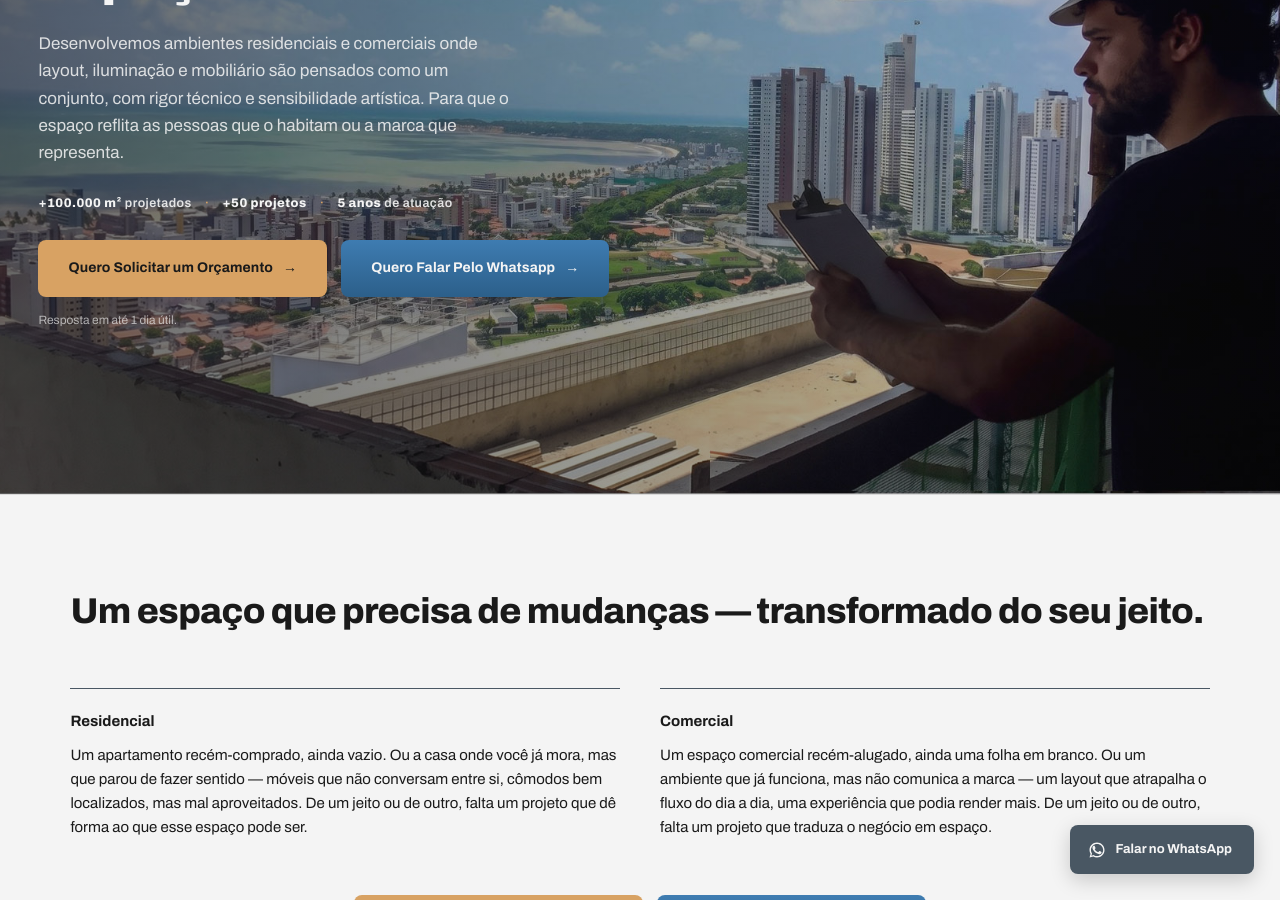
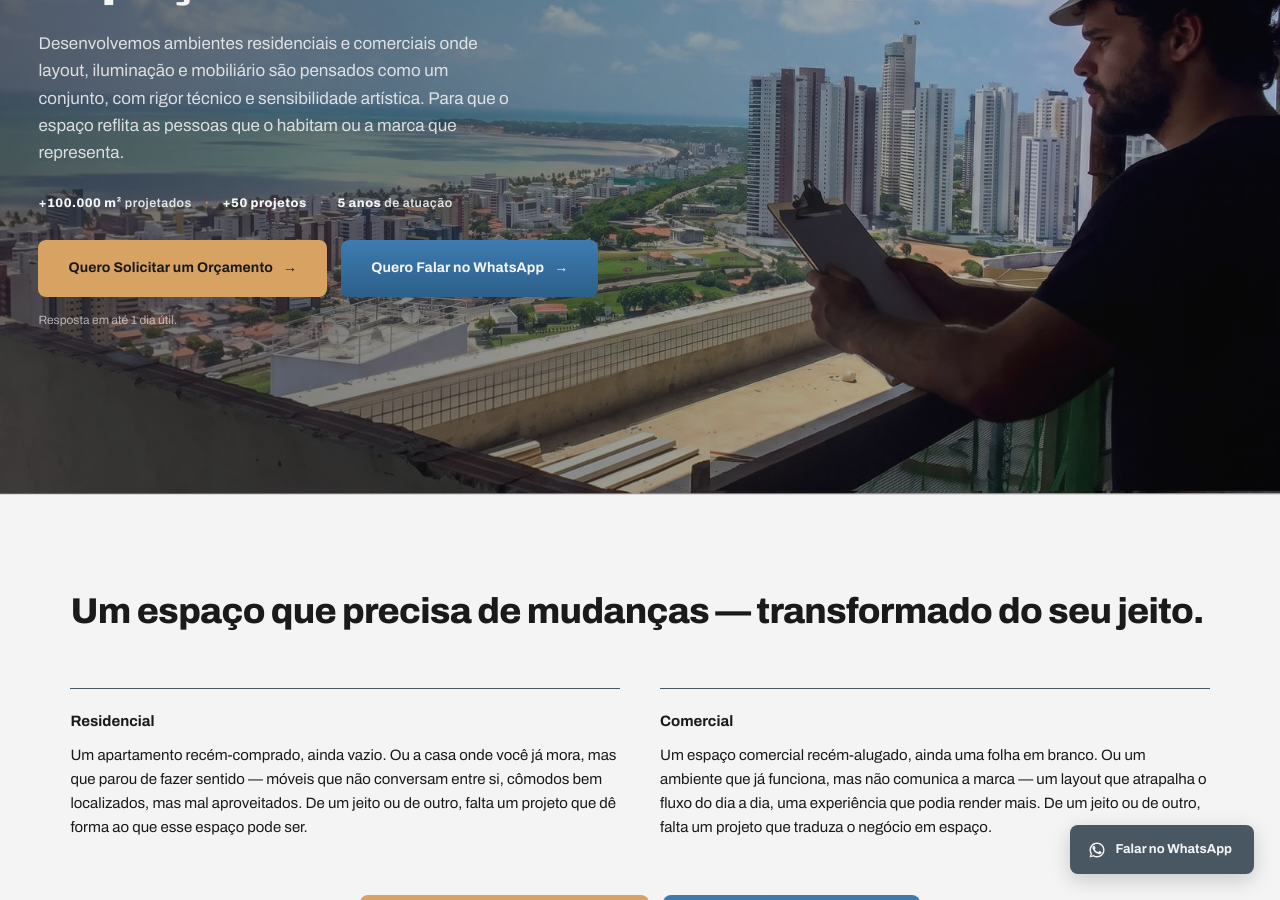
Before and after one commit to cidclementino/projetos-odisse, a Jekyll site: the page built from interiores/index.html, in a window 1280 px wide and 900 px high, scrolled down 406 px. Built offline with Jekyll 4.4.1, drawn with Linux system fonts in a browser that asks for light colours; some of the changed text lies outside the part shown.

Commit message:
Update index.html

```diff
--- a/interiores/index.html
+++ b/interiores/index.html
@@ -25,7 +25,7 @@ title: "Odisse Arquitetos — Projeto de Interiores e Ambientação"
     </div>
     <div class="cta-group">
       <a href="/formulario-interiores/" class="cta-btn cta-form">{{ site.data.interiores_conteudo.hero.cta_texto }} <span class="arrow">→</span></a>
-      <a href="https://wa.me/5583991223088" class="cta-btn whatsapp" target="_blank" rel="noopener">Quero Falar Pelo Whatsapp <span class="arrow">→</span></a>
+      <a href="https://wa.me/5583991223088" class="cta-btn whatsapp" target="_blank" rel="noopener">Quero Falar no WhatsApp <span class="arrow">→</span></a>
     </div>
     <div class="hero-form-note">Resposta em até 1 dia útil.</div>
   </div>
@@ -52,7 +52,7 @@ title: "Odisse Arquitetos — Projeto de Interiores e Ambientação"
 
     <div class="center-cta cta-group">
       <a href="/formulario-interiores/" class="cta-btn cta-form">{{ site.data.interiores_conteudo.hero.cta_texto }} <span class="arrow">→</span></a>
-      <a href="https://wa.me/5583991223088" class="cta-btn whatsapp" target="_blank" rel="noopener">Quero Falar Pelo Whatsapp <span class="arrow">→</span></a>
+      <a href="https://wa.me/5583991223088" class="cta-btn whatsapp" target="_blank" rel="noopener">Quero Falar no WhatsApp <span class="arrow">→</span></a>
     </div>
   </div>
 </section>
@@ -125,7 +125,7 @@ title: "Odisse Arquitetos — Projeto de Interiores e Ambientação"
 
     <div class="center-cta cta-group">
       <a href="/formulario-interiores/" class="cta-btn cta-form">{{ site.data.interiores_conteudo.hero.cta_texto }} <span class="arrow">→</span></a>
-      <a href="https://wa.me/5583991223088" class="cta-btn whatsapp" target="_blank" rel="noopener">Quero Falar Pelo Whatsapp <span class="arrow">→</span></a>
+      <a href="https://wa.me/5583991223088" class="cta-btn whatsapp" target="_blank" rel="noopener">Quero Falar no WhatsApp <span class="arrow">→</span></a>
     </div>
   </div>
 </section>
@@ -164,7 +164,7 @@ title: "Odisse Arquitetos — Projeto de Interiores e Ambientação"
 
     <div class="center-cta cta-group">
       <a href="/formulario-interiores/" class="cta-btn cta-form">{{ site.data.interiores_conteudo.prova_visual.cta_texto }} <span class="arrow">→</span></a>
-      <a href="https://wa.me/5583991223088" class="cta-btn whatsapp" target="_blank" rel="noopener">Quero Falar Pelo Whatsapp <span class="arrow">→</span></a>
+      <a href="https://wa.me/5583991223088" class="cta-btn whatsapp" target="_blank" rel="noopener">Quero Falar no WhatsApp <span class="arrow">→</span></a>
     </div>
   </div>
 </section>
@@ -190,7 +190,7 @@ title: "Odisse Arquitetos — Projeto de Interiores e Ambientação"
 
     <div class="center-cta cta-group">
       <a href="/formulario-interiores/" class="cta-btn cta-form">{{ site.data.interiores_conteudo.hero.cta_texto }} <span class="arrow">→</span></a>
-      <a href="https://wa.me/5583991223088" class="cta-btn whatsapp" target="_blank" rel="noopener">Quero Falar Pelo Whatsapp <span class="arrow">→</span></a>
+      <a href="https://wa.me/5583991223088" class="cta-btn whatsapp" target="_blank" rel="noopener">Quero Falar no WhatsApp <span class="arrow">→</span></a>
     </div>
   </div>
 </section>
@@ -353,7 +353,7 @@ title: "Odisse Arquitetos — Projeto de Interiores e Ambientação"
     <p class="section-body">{{ site.data.interiores_conteudo.cta_final.descricao }}</p>
     <div class="cta-group cta-group-center">
       <a href="/formulario-interiores/" class="cta-btn cta-form">{{ site.data.interiores_conteudo.cta_final.cta_texto }} <span class="arrow">→</span></a>
-      <a href="https://wa.me/5583991223088" class="cta-btn whatsapp" target="_blank" rel="noopener">Quero Falar Pelo Whatsapp <span class="arrow">→</span></a>
+      <a href="https://wa.me/5583991223088" class="cta-btn whatsapp" target="_blank" rel="noopener">Quero Falar no WhatsApp <span class="arrow">→</span></a>
     </div>
   </div>
 </section>
```
